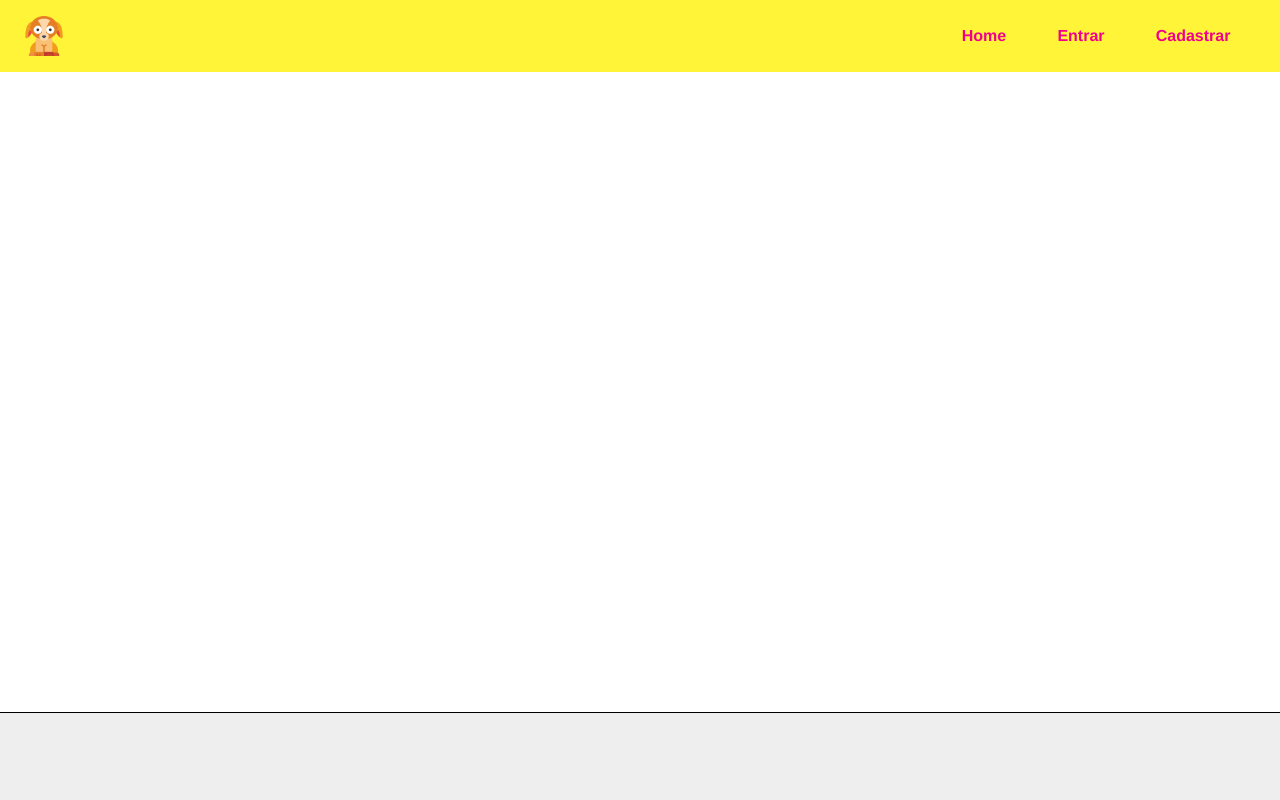
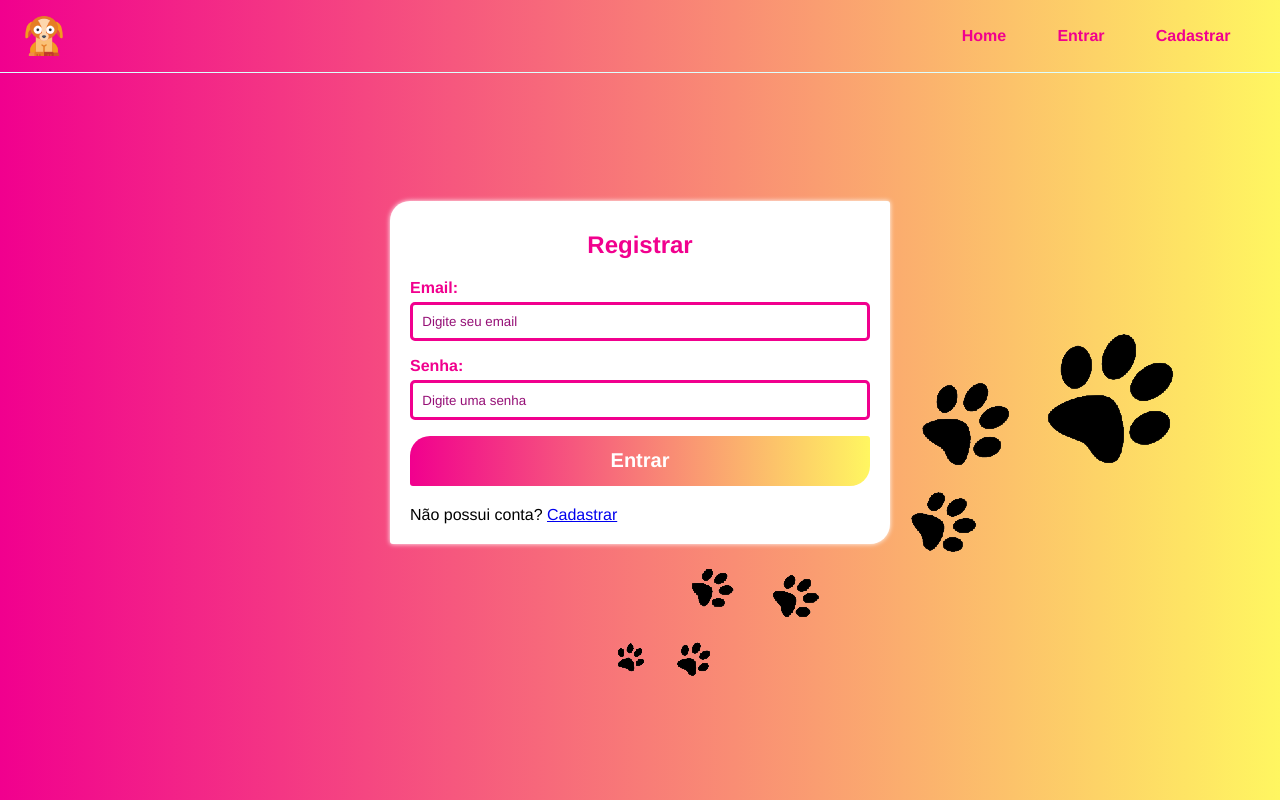
Before and after one commit to LuizFernando991/Project-getapet, a React (Create React App) app in the folder frontend/: page /login in a window 1280 px wide. Shown: the top 800 px of the page. Built offline with nearby package versions, Linux system fonts and the light colour scheme.

Commit message:
frontend login/register

```diff
--- a/frontend/public/index.html
+++ b/frontend/public/index.html
@@ -24,7 +24,7 @@
       work correctly both with client-side routing and a non-root public URL.
       Learn how to configure a non-root public URL by running `npm run build`.
     -->
-    <title>React App</title>
+    <title>Get A Pet</title>
   </head>
   <body>
     <noscript>You need to enable JavaScript to run this app.</noscript>
--- a/frontend/src/App.jsx
+++ b/frontend/src/App.jsx
@@ -5,6 +5,8 @@ import { BrowserRouter, Routes, Route } from "react-router-dom"
 //Routes
 
 import { Home } from './pages/Home'
+import { Register } from './pages/Register'
+import { Login } from './pages/Login'
 
 
 //Components
@@ -29,6 +31,9 @@ export const App = ()=>{
                     <Routes>
                         <Route path='/' exact element={<Home/>}/>
 
+                        <Route path='/register' exact element={<Register/>}/>
+
+                        <Route path='/login' exact element={<Login/>}/>
 
                     </Routes>
 
--- a/frontend/src/components/Container/styles.js
+++ b/frontend/src/components/Container/styles.js
@@ -4,8 +4,9 @@ import styled from "styled-components";
 
 export const Container = styled.main`
 
-    min-height: 80vh;
+
+    min-height: 100vh;
     width: 100%;
-    padding: 1em 2em 3em;
+
 
 `
--- a/frontend/src/components/Footer/styles.js
+++ b/frontend/src/components/Footer/styles.js
@@ -3,7 +3,7 @@ import styled from "styled-components";
 
 export const Footer = styled.footer`
 
-    height: 250px;
+    height: 150px;
     display: flex;
     align-items: center;
     justify-content: center;
--- /dev/null
+++ b/frontend/src/components/Form/Input/index.jsx
@@ -0,0 +1,16 @@
+import * as Styled from './styles'
+
+
+export const Input =({ type, text, name, placeholder, handleOnChange, value, multiple})=>{
+
+
+
+    return(
+
+        <Styled.Input>
+            <label htmlFor={name}>{text}:</label>
+            <input type={type} name={name} id={name} placeholder={placeholder} onChange={handleOnChange} value={value} {...(multiple ? {multiple} : '')}/>
+        </Styled.Input>
+
+    )
+}
--- /dev/null
+++ b/frontend/src/components/Form/Input/styles.js
@@ -0,0 +1,37 @@
+import styled from "styled-components";
+
+
+export const Input = styled.div`
+
+    display: flex;
+    flex-direction: column;
+    margin-bottom: 1em;
+    color: #f1008e;
+
+    label{
+        margin-bottom: 0.3em;
+        font-weight: bold;
+        font-size: 1em;
+    }
+
+
+    input{
+
+        padding: 0.7em;
+        border: 3px solid #f1008e;;
+        border-radius: 5px;
+
+    }
+
+    input::placeholder{
+
+        color: #950F76;;
+    }
+
+    input:focus{
+        outline: none;
+
+    }
+
+
+`
--- a/frontend/src/components/Navbar/styles.js
+++ b/frontend/src/components/Navbar/styles.js
@@ -7,7 +7,8 @@ export const Nav = styled.nav`
     display: flex;
     justify-content: space-between;
     padding: 1em 1.5em;
-    background-color: #fff438;
+    border-bottom: 1px solid #dff;
+    background: linear-gradient(90deg, rgba(241,0,142,1) 0%, rgba(255,244,56,0.7959558823529411) 100%);
 
 
 `
--- /dev/null
+++ b/frontend/src/pages/Login/index.jsx
@@ -0,0 +1,36 @@
+import * as Styled from './styles'
+import { Link } from 'react-router-dom'
+
+import PatasImg from '../../images/patas.png'
+
+import { Input } from '../../components/Form/Input'
+
+
+export const Login = ()=>{
+
+    const handleOnChange =()=>{
+
+    }
+
+
+    return(
+
+
+        <Styled.Container>
+            <Styled.ContainerLogin>
+                <h1>Registrar</h1>
+                <form>
+
+                    <Input text='Email' type='email' name='email' placeholder='Digite seu email' handleOnChange={handleOnChange}/>
+                    <Input text='Senha' type='password' name='password' placeholder='Digite uma senha' handleOnChange={handleOnChange}/>
+
+                    <input type="submit" value='Entrar'/>
+                </form>
+            <p>Não possui conta? <Link to='/register'><span>Cadastrar</span></Link></p>
+            </Styled.ContainerLogin>
+            <img src={PatasImg} alt='patas' />
+        </Styled.Container>
+
+
+    )
+}
--- /dev/null
+++ b/frontend/src/pages/Login/styles.js
@@ -0,0 +1,65 @@
+import styled from "styled-components";
+
+export const Container = styled.div`
+
+
+    min-height: 100vh;
+    padding-top: 10%;
+    background: linear-gradient(90deg, rgba(241,0,142,1) 0%, rgba(255,244,56,0.7959558823529411) 100%);
+    display: flex;
+    flex-direction: column;
+    align-items: center;
+
+    img{
+        margin-top: -240px;
+        margin-left: 500px;
+        z-index: 1;
+    }
+
+
+`
+
+export const ContainerLogin = styled.section`
+
+
+    width: 500px;
+    padding: 20px;
+    border-radius: 20px 3px 20px 3px;
+    background-color: #fff;
+    z-index: 2;
+    box-shadow: 0 0 0.3em #fff;
+
+    h1{
+        width: 100%;
+        text-align: center;
+        color: #f1008e;
+        margin-top: 10px;
+        margin-bottom: 20px;
+    }
+
+
+    input[type='submit']{
+        width: 100%;
+        height: 50px;
+        background: linear-gradient(90deg, rgba(241,0,142,1) 0%, rgba(255,244,56,0.7959558823529411) 100%);
+        border: none;
+        border-radius: 20px 3px 20px 3px;
+        color: #fff;
+        font-weight: bold;
+        font-size: 20px;
+        transition: all ease 0.2s;
+        cursor: pointer;
+
+    }
+
+
+    input[type='submit']:hover{
+        background: linear-gradient(90deg, rgba(241,0,142,1) 0%, rgba(255,244,56,1) 100%);
+    }
+
+    p {
+        color: #000;
+        margin-top: 20px;
+    }
+
+`
--- /dev/null
+++ b/frontend/src/pages/Register/index.jsx
@@ -0,0 +1,37 @@
+import * as Styled from './styles'
+import { Link } from 'react-router-dom'
+
+import PatasImg from '../../images/patas.png'
+
+import { Input } from '../../components/Form/Input'
+
+
+export const Register = ()=>{
+
+    const handleOnChange =()=>{
+
+    }
+
+
+    return(
+
+
+        <Styled.Container>
+            <Styled.ContainerRegister>
+                <h1>Registrar</h1>
+                <form>
+                    <Input text='Nome' type='text' name='name' placeholder='Digite seu nome' handleOnChange={handleOnChange}/>
+                    <Input text='Telefone' type='text' name='phone' placeholder='Digite o seu telefone' handleOnChange={handleOnChange}/>
+                    <Input text='Email' type='email' name='email' placeholder='Digite seu email' handleOnChange={handleOnChange}/>
+                    <Input text='Senha' type='password' name='password' placeholder='Digite uma senha' handleOnChange={handleOnChange}/>
+                    <Input text='Confirmação de senha ' type='password' name='confirmpassword' placeholder='Confirme a senha' handleOnChange={handleOnChange}/>
+                    <input type="submit" value='Cadastrar'/>
+                </form>
+            <p>Já possui conta? <Link to='/login'><span>Entrar</span></Link></p>
+            </Styled.ContainerRegister>
+            <img src={PatasImg} alt='patas' />
+        </Styled.Container>
+
+
+    )
+}
--- /dev/null
+++ b/frontend/src/pages/Register/styles.js
@@ -0,0 +1,65 @@
+import styled from "styled-components";
+
+export const Container = styled.div`
+
+
+    min-height: 100vh;
+    padding-top: 10%;
+    background: linear-gradient(90deg, rgba(241,0,142,1) 0%, rgba(255,244,56,0.7959558823529411) 100%);
+    display: flex;
+    flex-direction: column;
+    align-items: center;
+
+    img{
+        margin-top: -240px;
+        margin-left: 500px;
+        z-index: 1;
+    }
+
+
+`
+
+export const ContainerRegister = styled.section`
+
+
+    width: 500px;
+    padding: 20px;
+    border-radius: 20px 3px 20px 3px;
+    background-color: #fff;
+    z-index: 2;
+    box-shadow: 0 0 0.3em #fff;
+
+    h1{
+        width: 100%;
+        text-align: center;
+        color: #f1008e;
+        margin-top: 10px;
+        margin-bottom: 20px;
+    }
+
+
+    input[type='submit']{
+        width: 100%;
+        height: 50px;
+        background: linear-gradient(90deg, rgba(241,0,142,1) 0%, rgba(255,244,56,0.7959558823529411) 100%);
+        border: none;
+        border-radius: 20px 3px 20px 3px;
+        color: #fff;
+        font-weight: bold;
+        font-size: 20px;
+        transition: all ease 0.2s;
+        cursor: pointer;
+
+    }
+
+
+    input[type='submit']:hover{
+        background: linear-gradient(90deg, rgba(241,0,142,1) 0%, rgba(255,244,56,1) 100%);
+    }
+
+    p {
+        color: #000;
+        margin-top: 20px;
+    }
+
+`
```
Also changed, not shown: frontend/src/Images/patas.png (added).
